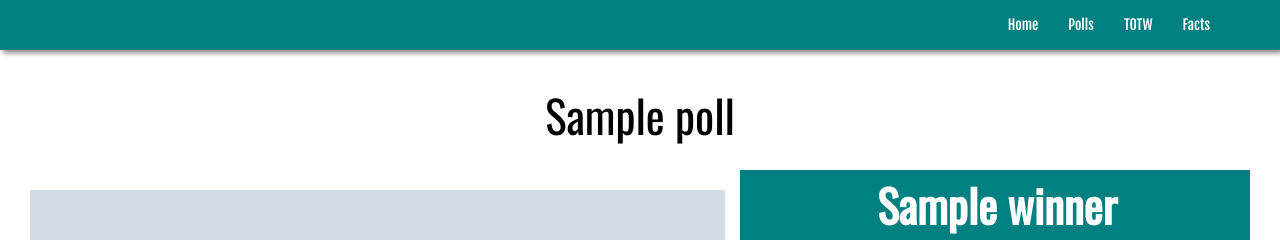
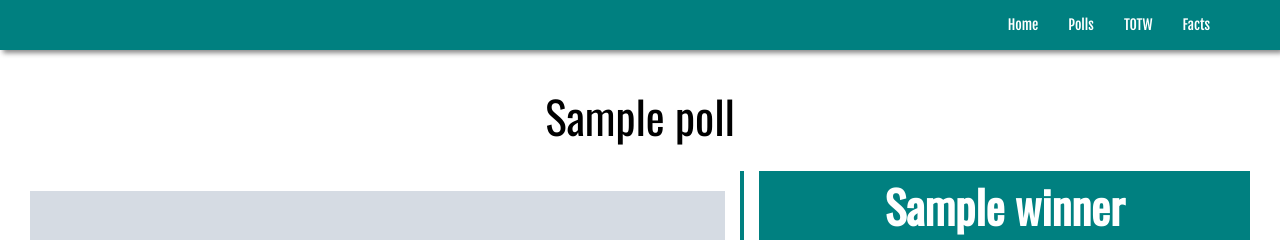
Before and after one commit to thesarcasticfootballer/counter-attack-football, a Python web app: template templates/polls.html in a window 1280 px wide. Shown: the top 240 px of the page. Run offline with Jinja, Linux system fonts and the light colour scheme; the template is opened without the code that fills it: most values are stand-ins (such as "Sample title", 1, 10 or a date in 2020); grey boxes marked "Sample" are stand-in pictures; some libraries are stand-ins or nearby versions.

Commit message:
add this feature added

```diff
--- a/static/styles/css/homepage.css
+++ b/static/styles/css/homepage.css
@@ -86,3 +86,7 @@
 {
     visibility: hidden;
 }
+.addthis_inline_follow_toolbox_56y1
+{
+    left: 80%;
+}
--- a/static/styles/css/polls.css
+++ b/static/styles/css/polls.css
@@ -25,7 +25,8 @@
    text-align: center;
    vertical-align: middle;
 
-   margin-left: -15px;
+   margin-left: -5
+   px;
    margin-top: -20px;
    background-color: #008080;
 
--- a/templates/polls.html
+++ b/templates/polls.html
@@ -32,6 +32,7 @@
         // Set chart options
         var options = {'title': '{{poll.question}}',
                        'width':700,
+                       'legend': 'right',
                        'height':400,pieHole: 0.4,colors: ['#008080','#d56100']};
 
         // Instantiate and draw our chart, passing in some options.
@@ -44,6 +45,9 @@
 
 {% include 'navigationbar.html' %}
 <div class = "container-fluid">
+  <div class = "col-lg-10"></div>
+		<div class = "col-lg-2">
+<div class="addthis_inline_follow_toolbox_56y1"></div></div>
 {%for poll in pdata1%}
 <div class = "row">
 <div class = "col-lg-12">
@@ -56,9 +60,9 @@
 </div>
 <div class = "pollright col-lg-5">
   <div class = "pollwinner" ><h1 class = "winner">{{poll.winner}}</div>
-  <div id="{{poll.key.id()}}"></div>
+  <div id="{{poll.key.id()}}" width="90%"></div>
 
  </div> </div></div>{% endfor %}</div>
-
+<script type="text/javascript" src="//s7.addthis.com/js/300/addthis_widget.js#pubid=ra-5762625c02c749c4"></script>
 </body>
 </html>
```
Also changed, not shown: templates/Homepage.html (+5 -2 lines).
